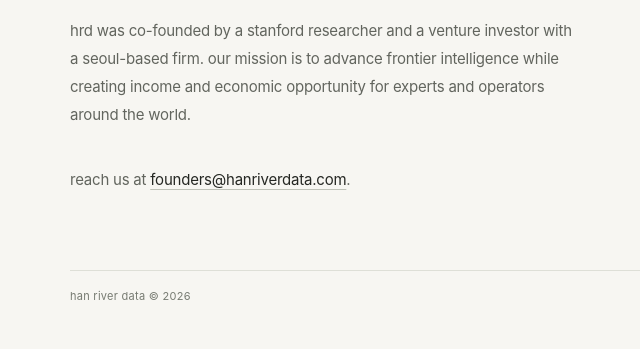
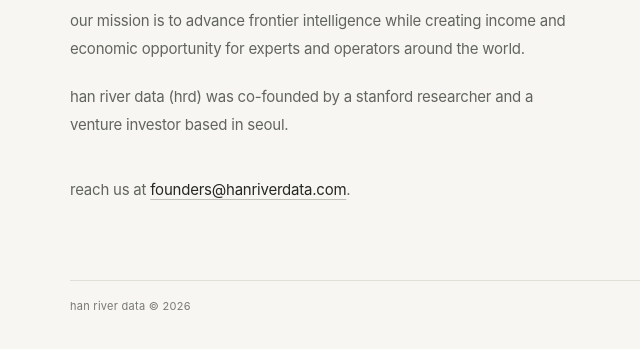
Before and after one commit to jelee2000/hanriverdata, a plain HTML site: page index.html in a window 1280 px wide. Shown: the part 397-746 px from the top of the page, without its empty margins (270-910 px from the left). Drawn offline with Linux system fonts and the light colour scheme.

Commit message:
Finalize website copy with mission before founder background

```diff
--- a/index.html
+++ b/index.html
@@ -53,7 +53,8 @@
       <section aria-labelledby="mission">
         <h2 id="mission">high-quality data for<br>frontier intelligence.</h2>
         <p>we work with domain experts and operators across korea to create high-quality training data for frontier ai models.</p>
-        <p>hrd was co-founded by a stanford researcher and a venture investor with a seoul-based firm. our mission is to advance frontier intelligence while creating income and economic opportunity for experts and operators around the world.</p>
+        <p>our mission is to advance frontier intelligence while creating income and economic opportunity for experts and operators around the world.</p>
+        <p>han river data (hrd) was co-founded by a stanford researcher and a venture investor based in seoul.</p>
         <p class="contact">reach us at <a href="mailto:founders@hanriverdata.com">founders@hanriverdata.com</a>.</p>
       </section>
       <footer>han river data © 2026</footer>
```
